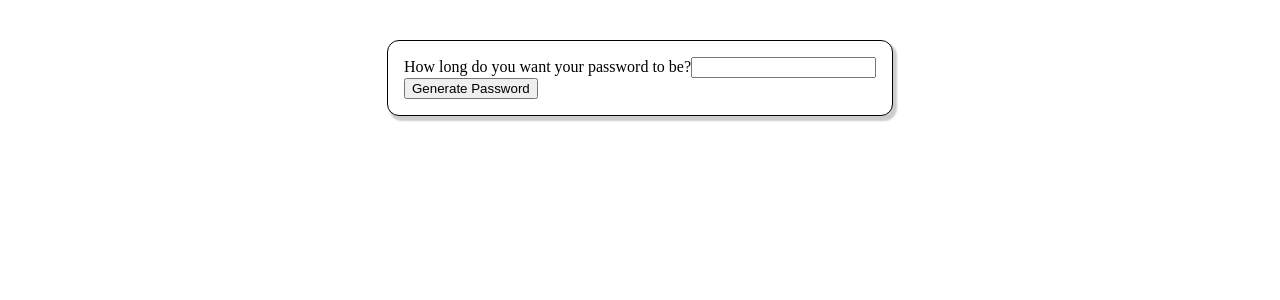
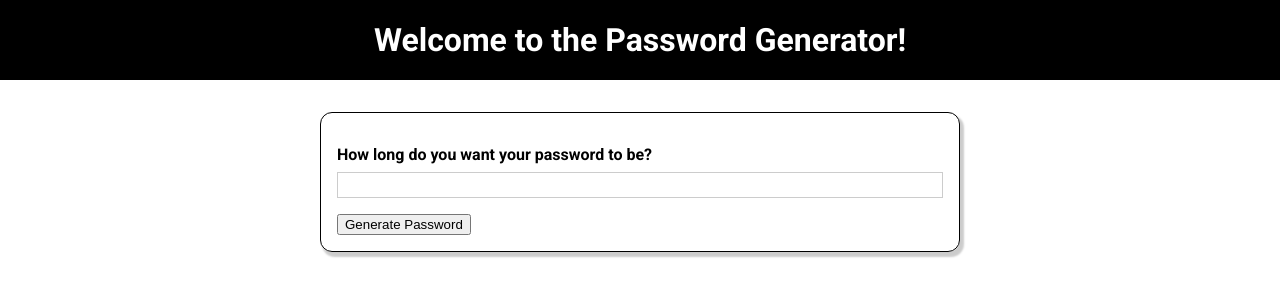
Before and after one commit to ericlafontsee/Password-Generator-Vue, a Vue app: page / in a window 1280 px wide. Shown: the top 300 px of the page. Built offline with nearby package versions, Linux system fonts and the light colour scheme.

Commit message:
added button to clear out password and return the user to the form

```diff
--- a/src/App.vue
+++ b/src/App.vue
@@ -1,16 +1,31 @@
 <template>
+<the-header title="Welcome to the Password Generator!"></the-header>
 <password-container>
 </password-container>
 </template>
 
 <script>
+import TheHeader from './components/layouts/TheHeader.vue';
 import PasswordContainer from './components/UI/PasswordContainer.vue';
 export default {
   components: {
-    PasswordContainer
+    PasswordContainer,
+    TheHeader
   }
 };
 </script>
 <style >
+@import url('https://fonts.googleapis.com/css2?family=Roboto:wght@400;700&display=swap');
 
+* {
+  box-sizing: border-box;
+}
+
+html {
+  font-family: 'Roboto', sans-serif;
+}
+
+body {
+  margin: 0;
+}
 </style>
--- a/src/components/UI/PasswordContainer.vue
+++ b/src/components/UI/PasswordContainer.vue
@@ -1,9 +1,9 @@
 <template>
-  <dialog open id="passwordContainer">
+  <div id="passwordContainer">
     <password-output
       :password="password"
-      v-if="userPasswordLength > 0"
-    ></password-output>
+      v-if="userPasswordLength > 0" @close="clearPassword">
+    </password-output>
     <form @submit.prevent="generatePassword" v-if="userPasswordLength === 0">
       <div class="form-control">
         <label for="passwordLength"
@@ -18,7 +18,7 @@
       </div>
       <button type="submit">Generate Password</button>
     </form>
-  </dialog>
+  </div>
 </template>
 <script>
 import PasswordOutput from './PasswordOutput.vue';
@@ -45,6 +45,9 @@ export default {
       }
       return;
     },
+    clearPassword(){
+      this.userPasswordLength = 0;
+    }
   },
 };
 </script>
@@ -58,4 +61,29 @@ export default {
   margin: 2rem auto;
   max-width: 40rem;
 }
+label {
+  font-weight: bold;
+  display: block;
+  margin-bottom: 0.5rem;
+}
+
+input,
+textarea {
+  display: block;
+  width: 100%;
+  font: inherit;
+  padding: 0.15rem;
+  border: 1px solid #ccc;
+}
+
+input:focus,
+textarea:focus {
+  outline: none;
+  border-color: #eee;
+  background-color: #eee  ;
+}
+
+.form-control {
+  margin: 1rem 0;
+}
 </style>
--- a/src/components/UI/PasswordOutput.vue
+++ b/src/components/UI/PasswordOutput.vue
@@ -1,11 +1,19 @@
 <template>
 <h2>{{ password }}</h2>
+<button @click="$emit('close')">Clear</button>
 </template>
 
 
 <script>
 export default{
-    props: ['password']
+    props: ['password'],
+    emit: ['close']
 }
 
 </script>
+
+<style scoped>
+h2{
+    text-align: center;
+}
+</style>
--- /dev/null
+++ b/src/components/layouts/TheHeader.vue
@@ -0,0 +1,29 @@
+<template>
+<header>
+    <h1>{{title}}</h1>
+</header>
+</template>
+
+<script>
+
+export default {
+    props: ['title']
+}
+</script>
+
+
+<style scoped>
+header {
+  width: 100%;
+  height: 5rem;
+  background-color: #000;
+  display: flex;
+  justify-content: center;
+  align-items: center;
+}
+
+header h1 {
+  color: white;
+  margin: 0;
+}
+</style>
--- a/src/main.js
+++ b/src/main.js
@@ -1,8 +1,8 @@
 import { createApp } from 'vue';
 import App from './App.vue';
-
+import TheHeader from './components/layouts/TheHeader.vue';
 
 const app = createApp(App);
-
+app.component('the-header', TheHeader);
 
 app.mount('#app');
```
